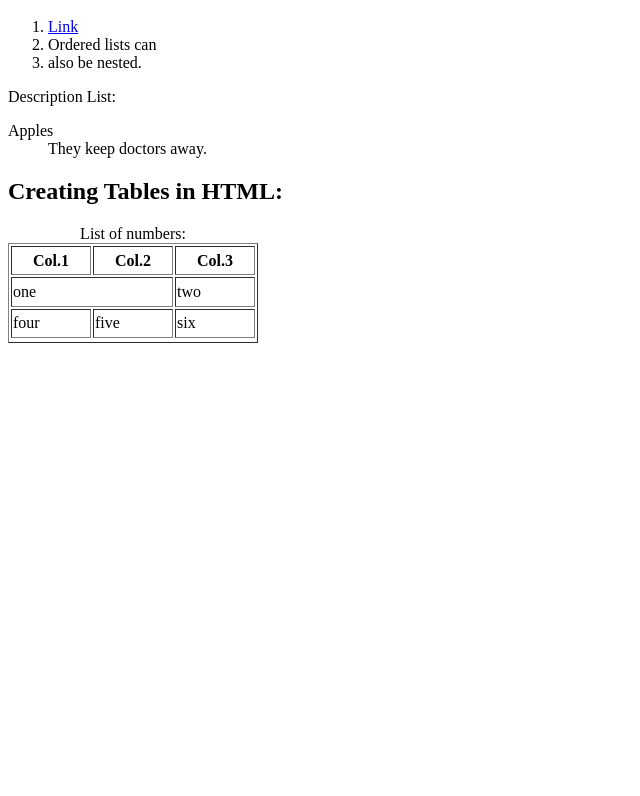
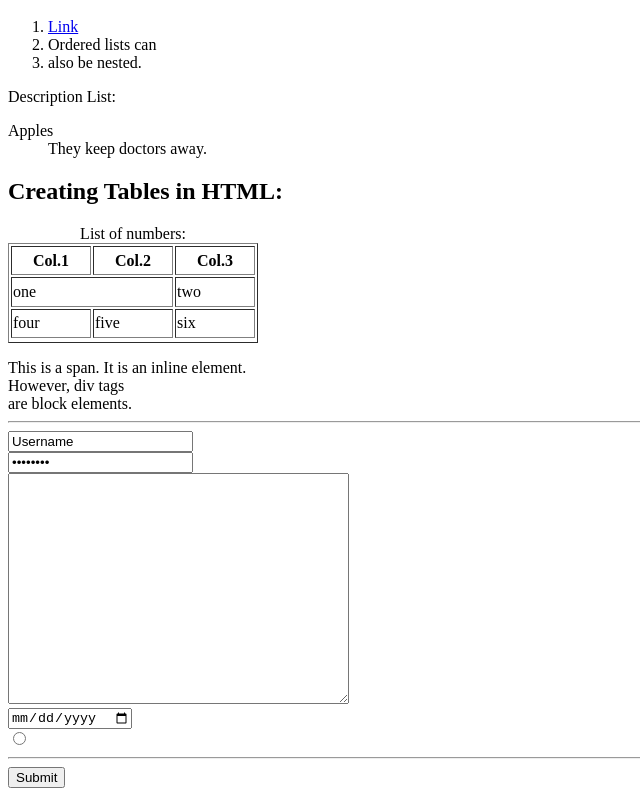
Before and after one commit to AlexJMercer/Web-Development-PlayGround, a plain HTML site: page Intro.html in a window 1280 px wide. Shown: the part 2135-2931 px from the top of the page, without its empty margins (0-640 px from the left). Before the commit the page ends 2494 px from the top, so only its background shows below. Drawn offline with Linux system fonts and the light colour scheme.

Commit message:
Div, Span, Inputs & Forms

```diff
--- a/Intro.html
+++ b/Intro.html
@@ -141,6 +141,30 @@
                 </table>
             </p>
         </section>
+        <!-- Block and Inline Tags -->
+        <span>
+            This is a span.
+        </span>
+        <span>
+            It is an inline element.
+        </span>
+        <div>
+            However, div tags
+        </div>
+        <div>
+            are block elements.
+        </div>
+        <hr/>
+        <!-- Input Forms definitions -->
+        <input type="text" value="Username" /><br/>
+        <input type="password" value="Password" /><br/>
+        <textarea rows="15" cols="40"></textarea><br/>
+        <input type="date"><br/>
+        <input name="Button 1" type="radio">
+        <hr/>
+        <form>
+            <input type="submit" />
+        </form>
     </main>
 
     <footer>
```
